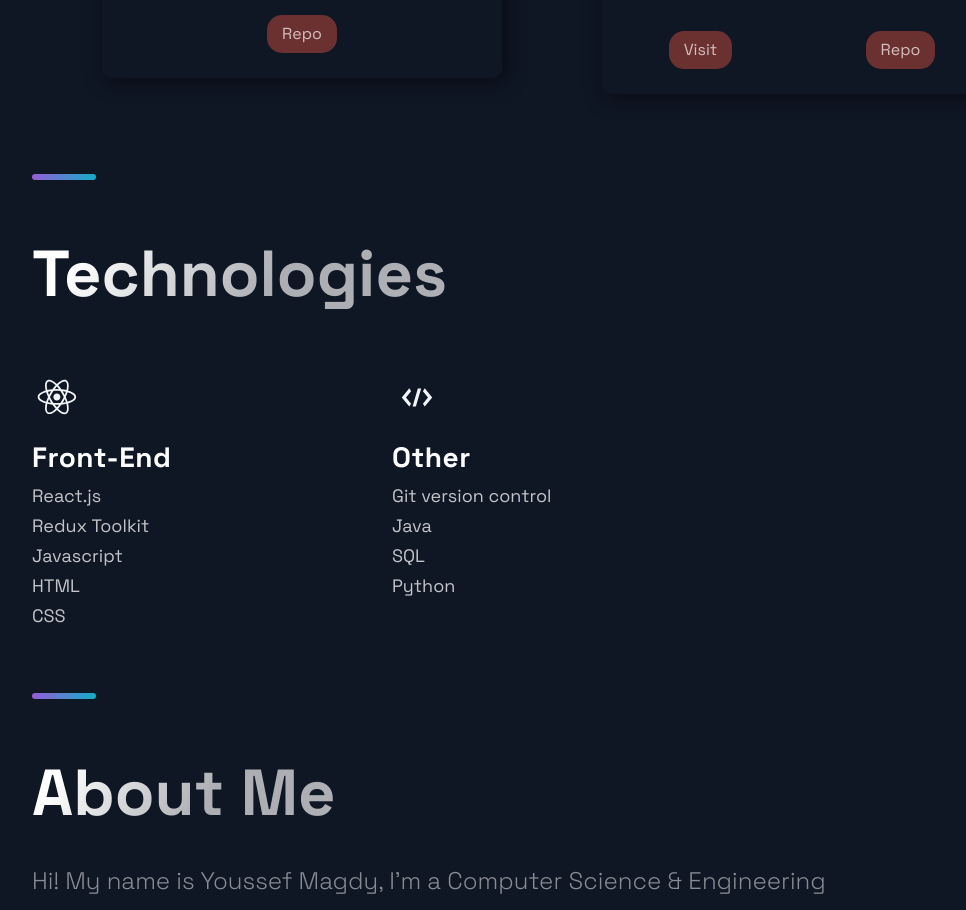
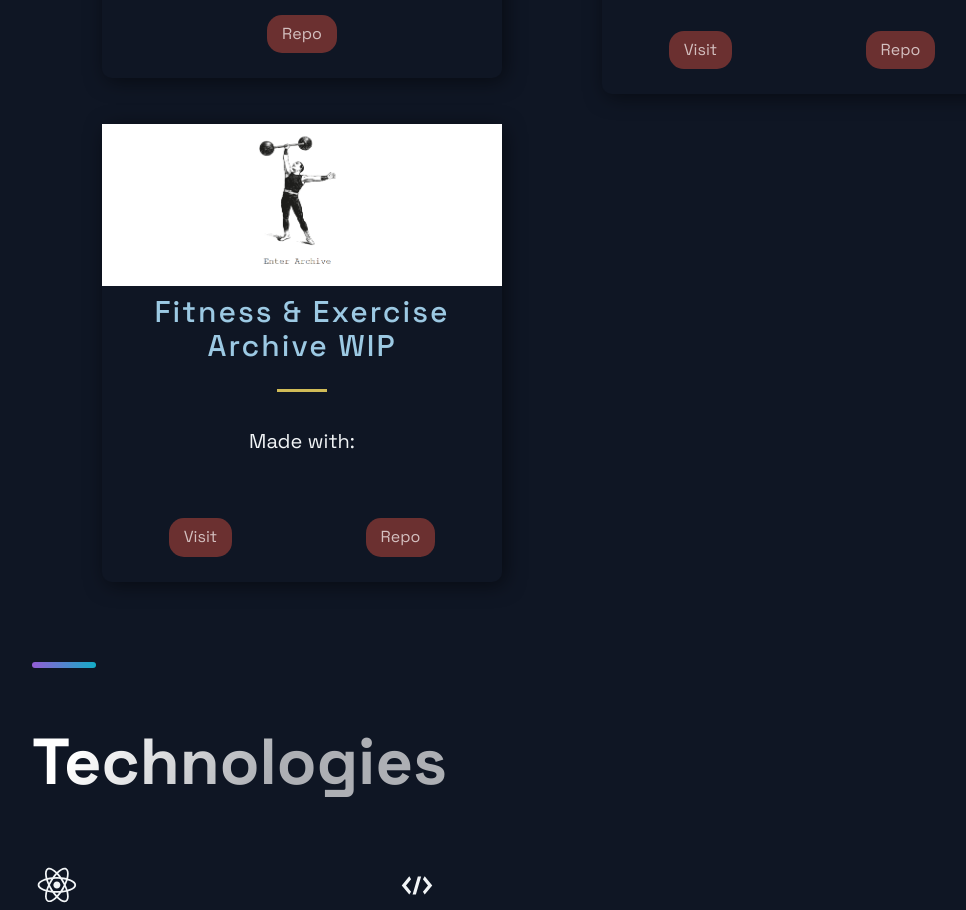
Before and after one commit to youssefmagdyy/portfolio, a Next.js app: page / in a window 1280 px wide. Shown: the part 1200-2110 px from the top of the page, without its empty margins (88-1054 px from the left). Built offline with nearby package versions, Linux system fonts and the light colour scheme.

Commit message:
project3

```diff
--- a/src/data/data.js
+++ b/src/data/data.js
@@ -16,4 +16,13 @@ export const projects = [
     id: 1,
   },
 
+  {
+    title: 'Fitness & Exercise Archive WIP',
+      image: '/images/project3.PNG',
+      tags: [],
+    link: 'https://github.com/youssefmagdyy/exercise-archive',
+    visit:'https://exercise-archive.vercel.app/',
+    id: 2,
+  },
+
 ];
```
Also changed, not shown: public/images/project3.PNG (added).
